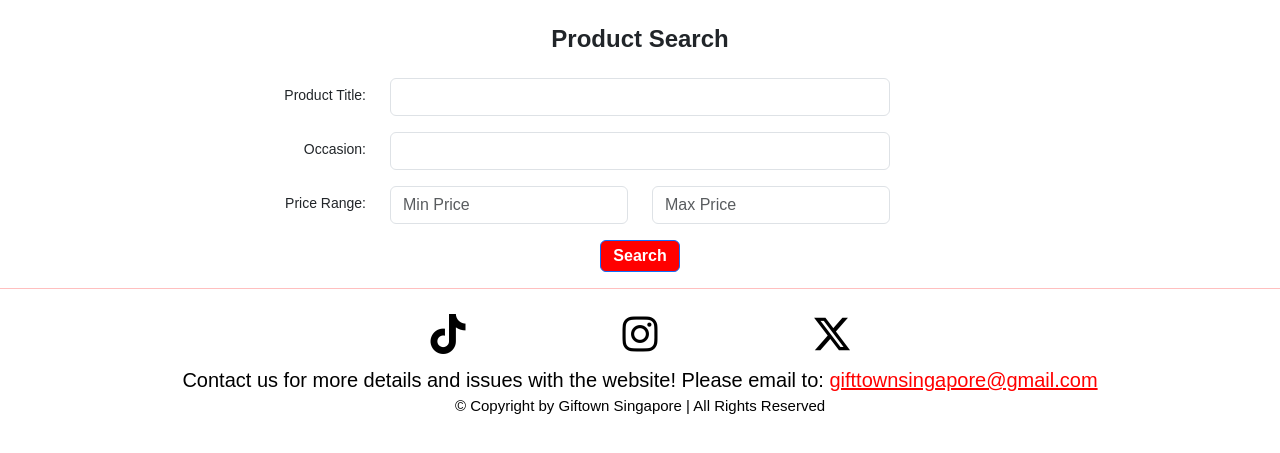
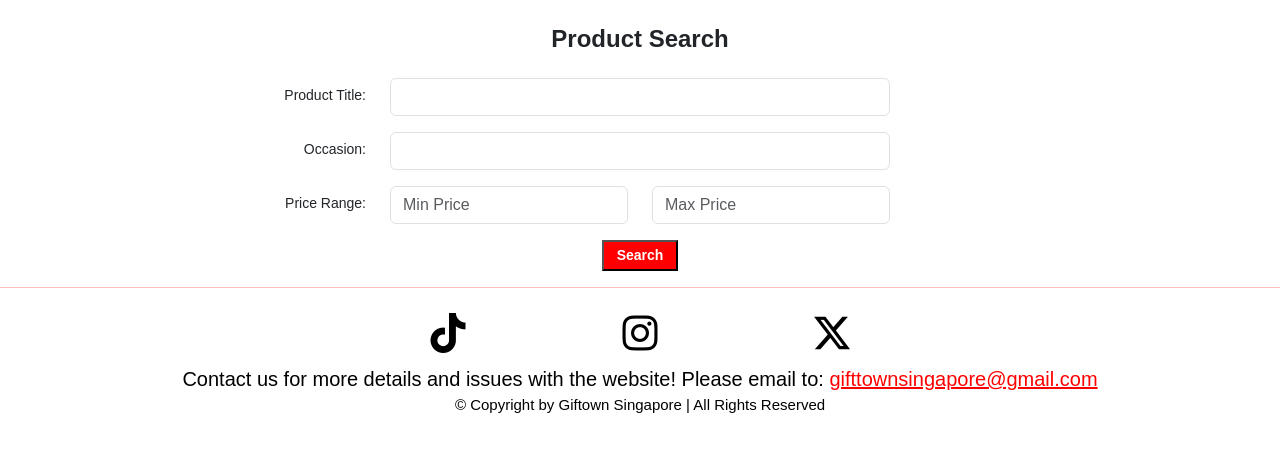
Before and after one commit to MysticZens/ECAD-Assignment, a PHP site: page /Giftown/search.php in a window 1280 px wide. Shown: the part 311-764 px from the top of the page. Run offline with PHP 8.4, Linux system fonts and the light colour scheme; some libraries are stand-ins or nearby versions.

Commit message:
change button colour

```diff
--- a/search.php
+++ b/search.php
@@ -41,7 +41,7 @@ include("header.php"); // Include the Page Layout header
 
         <div class="mb-3 row"> <!-- 5th row -->
             <div class="col-sm-12 text-center">
-                <button type="submit" class="btn btn-primary submitbutton">Search</button>
+                <button type="submit" class="submitbutton">Search</button>
             </div>
         </div> <!-- End of 5th row -->
     </form>
```
